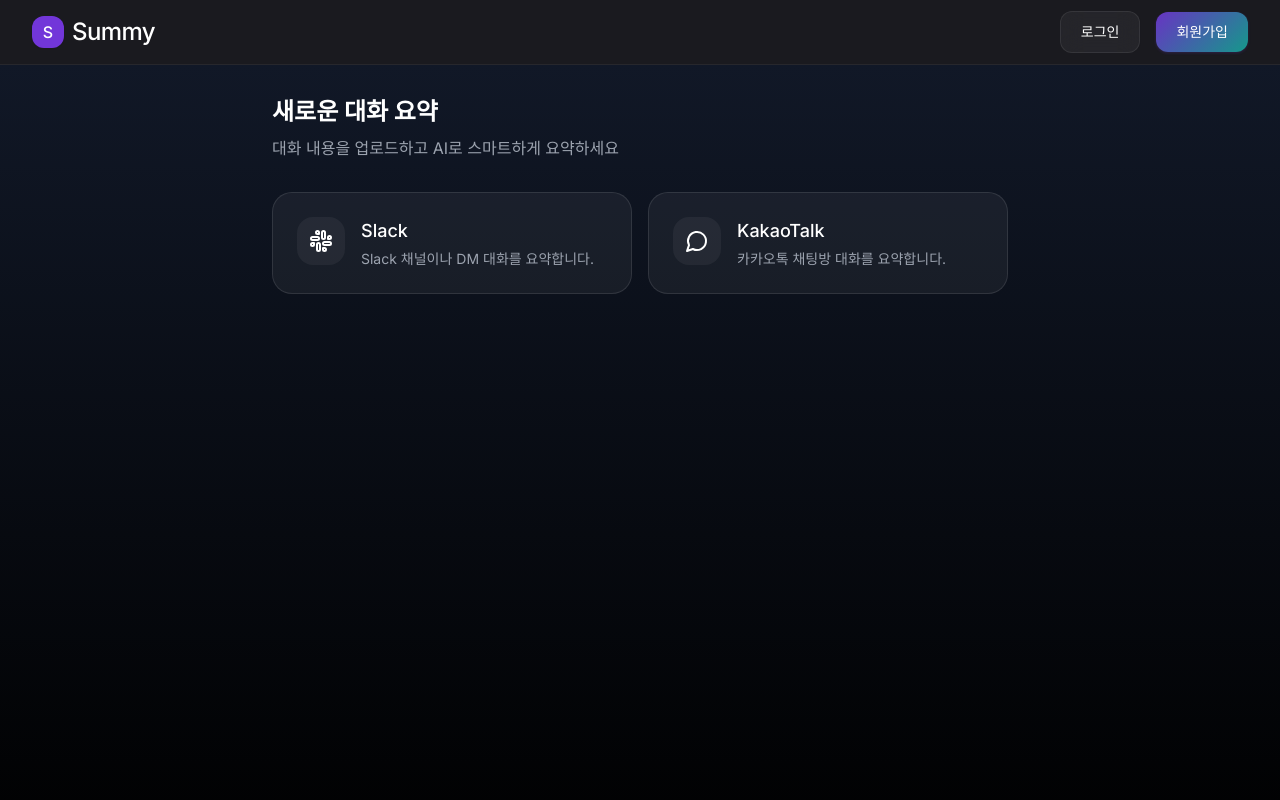
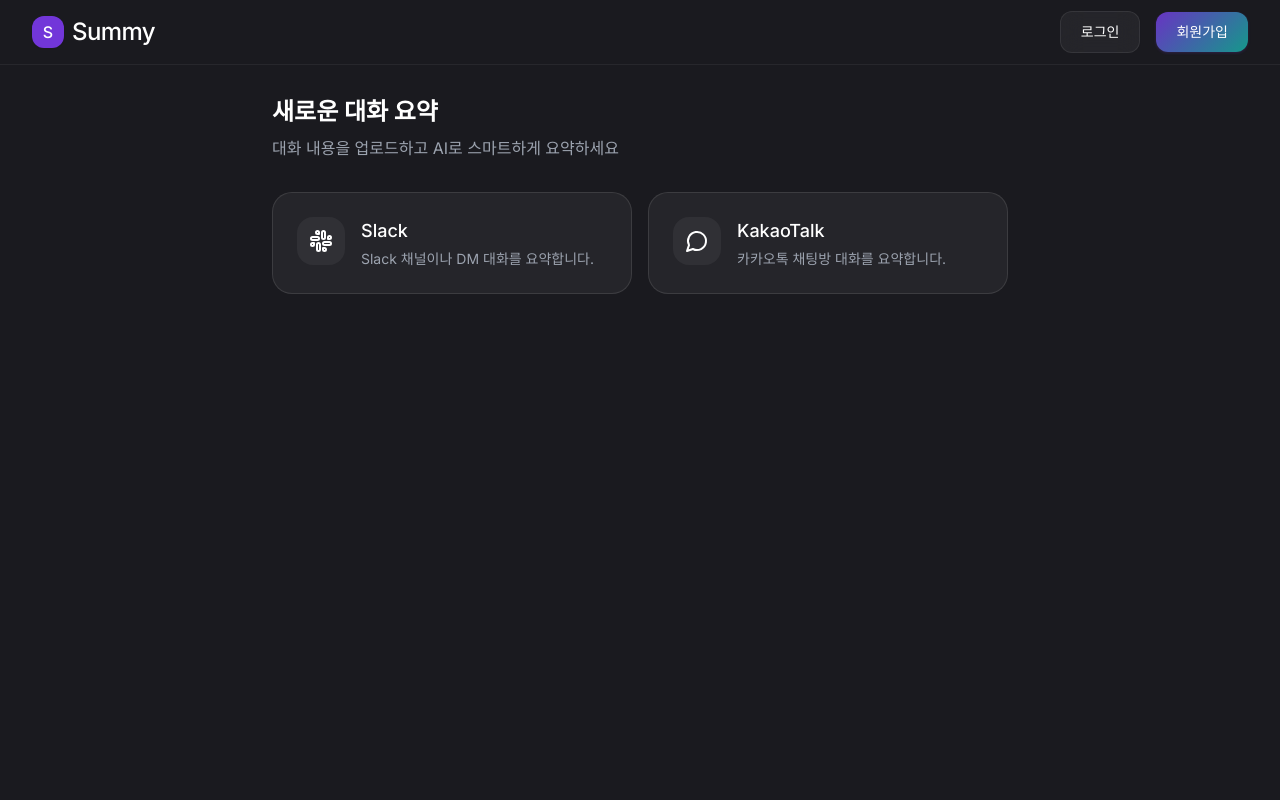
Before and after one commit to FLYLIKEB/summy, a Next.js app: page /new in a window 1280 px wide. Shown: the top 800 px of the page. Built offline with nearby package versions, Linux system fonts and the light colour scheme; a web font is replaced by a local one.

Commit message:
새로운 요약 페이지 배경색을 다른 페이지와 통일

```diff
--- a/app/new/page.tsx
+++ b/app/new/page.tsx
@@ -85,7 +85,7 @@
   }
 
   return (
-    <div className="min-h-screen bg-gradient-to-b from-gray-900 to-black text-white">
+    <div className="min-h-screen bg-apple-dark text-white">
       <div className="section-container py-8">
         {/* 헤더 */}
         <div className="mb-8">
```
